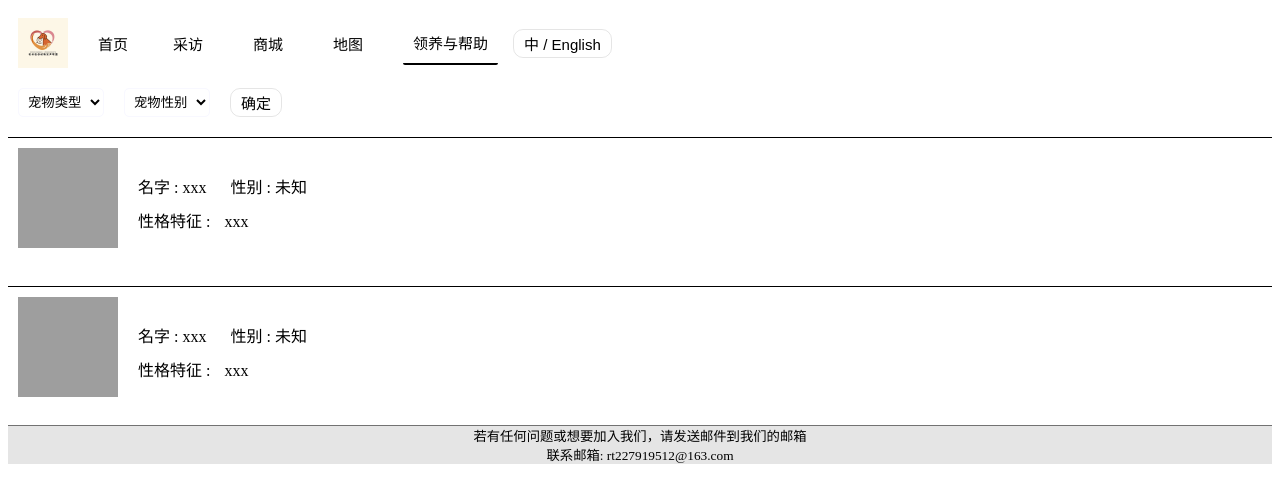
After one commit to iewnfod/Stray_Animals, a Django app: template web_project/templates/help.html in a window 1280 px wide. The commit adds this page. Shown: the top 503 px of the page. Run offline with Django 3.2, Linux system fonts and the light colour scheme; the template is opened without the code that fills it, so the values that code supplies are empty; grey boxes are pictures that could not be loaded.

Commit message:
Add files via upload

```diff
--- /dev/null
+++ b/web_project/templates/css/main.css
@@ -0,0 +1,18 @@
+.bt {
+    padding-left: 10px;
+    padding-right: 10px;
+    border-radius: 10px;
+    border: 1px solid rgba(0, 0, 0, 0.1);
+    font-size: 15px;
+    background-color: transparent;
+    padding-top: 3px;
+    padding-bottom: 3px;
+}
+.bt:hover {
+    background-color: rgba(0, 0, 0, 0.05);
+    transition: all .2s ease-in-out;
+}
+
+.last_info {
+    font-size: smaller;
+}
--- /dev/null
+++ b/web_project/templates/css/menubar.css
@@ -0,0 +1,53 @@
+button {
+    cursor: pointer;
+}
+.menubar {
+    margin: 10px;
+    display: flex;
+    flex-direction: row;
+    flex-grow: 1;
+    height: 50px;
+    align-items: center;
+    background-color: white;
+}
+.menubarItem {
+    background-color: transparent;
+    color: black;
+    padding: 10px;
+    font-size: 15px;
+    display: flex;
+    flex-direction: row;
+    align-items: center;
+    justify-items: center;
+    cursor: pointer;
+    border-radius: 2px;
+    border-top-left-radius: 5px;
+    border-top-right-radius: 5px;
+    margin-left: 10px;
+    margin-right: 10px;
+}
+.menubarItem:hover {
+    border-bottom: 2px solid black;
+    transition: all .2s ease-in-out;
+}
+.menubarIcon {
+    height: 50px;
+}
+.menubarDiv {
+    margin-left: 5px;
+    margin-right: 5px;
+}
+.changelan {
+    padding-left: 10px;
+    padding-right: 10px;
+    border-radius: 10px;
+    border: 1px solid rgba(0, 0, 0, 0.1);
+    font-size: 15px;
+    background-color: transparent;
+    padding-top: 3px;
+    padding-bottom: 3px;
+}
+.changelan:hover {
+    background-color: rgba(0, 0, 0, 0.05);
+    transition: all .2s ease-in-out;
+}
--- /dev/null
+++ b/web_project/templates/help.html
@@ -0,0 +1,139 @@
+<!DOCTYPE html>
+<html lang="cn">
+	<head>
+		<meta charset="UTF-8">
+		<title>Help</title>
+		<link href="css/menubar.css" rel="stylesheet" type="text/css">
+		<link href="css/main.css" rel="stylesheet" type="text/css">
+		<script src="js/support.js"></script>
+		<link rel="shortcut icon" href="Images/icon.jpeg">
+
+		<style>
+			.select_pet {
+				border: ghostwhite 1px solid;
+				margin: 10px;
+				padding: 5px;
+				background-color: transparent;
+				border-radius: 5px;
+			}
+			.select_pet:hover {
+				background-color: rgba(0, 0, 0, 0.1);
+				transition: all 0.2s ease-in-out;
+			}
+		</style>
+	</head>
+
+	<body>
+		<!--先是menubar-->
+
+		<div id="top" style="display: flex; flex-direction: row; justify-content: space-around; align-items: center">
+			<!--img-->
+			<img src="Images/icon.jpeg" style="height: 50px; width: 50px; margin-left: 10px">
+			<!--menubar-->
+			<div id="menu_bar" class="menubar">
+
+				<span id="mainpage" class="menubarItem" onmousedown="window.location.href = getCurrentUrl() + '/main'">首页</span>
+
+				<div id="interview_div" class="menubarDiv">
+					<span id="interview" class="menubarItem" onmousedown="window.location.href = getCurrentUrl() + '/interview'">采访</span>
+				</div>
+
+				<div id="shop_div" class="menubarDiv">
+					<span id="shop" class="menubarItem" onmousedown="window.location.href = getCurrentUrl() + '/shop'">商城</span>
+				</div>
+
+				<div id="map_div" class="menubarDiv">
+					<span id="map" class="menubarItem" onmousedown="window.location.href = getCurrentUrl() + '/map'">地图</span>
+				</div>
+
+				<div id="help_div" class="menubarDiv">
+					<span id="help" class="menubarItem" onmousedown="window.location.href = getCurrentUrl() + '/help'" style="margin-right: 10px; border-bottom: 2px solid black">领养与帮助</span>
+				</div>
+
+				<div id="change_lang_div">
+					<button id="change_lang" class="changelan" onmousedown="changelan()">
+						<span>中 / English</span>
+					</button>
+				</div>
+			</div>
+
+		</div>
+
+		<!--主界面-->
+		<div id="main_container">
+			<div id="toolbar" style="display: flex; flex-direction: row; align-items: center">
+
+				<select id="pet_type_selector" class="select_pet">
+					<option value="-1">宠物类型</option>
+					<option value="1">狗狗</option>
+					<option value="0">猫猫</option>
+				</select>
+
+				<select id="pet_sex_selector" class="select_pet">
+					<option value="-1">宠物性别</option>
+					<option value="0">雄性</option>
+					<option value="1">雌性</option>
+				</select>
+
+				<button id="select_bt" class="bt" style="margin-left: 10px">确定</button>
+			</div>
+
+			<div id="all_items">
+
+			</div>
+		</div>
+
+
+		<!--添加一个动物-->
+		<template id="a_help_item">
+			<style>
+				.hid {
+					background-color: transparent;
+					color: transparent;
+					border: transparent;
+				}
+			</style>
+			<div style="border-top: black 1px solid; margin-top: 10px; padding: 10px; display: flex; flex-direction: row; align-items: center">
+				<img src="Images/loading.png" style="width: 100px; height: 100px" id="pet_img">
+				<div id="all_info" style="margin: 10px">
+					<div style="padding: 10px">
+						<span>名字 : </span><span id="pet_name" style="font-family: Futura; margin-right: 20px"></span>
+						<span>性别 : </span><span id="pet_sex" style="font-family: Futura"></span>
+					</div>
+					<span style="padding: 10px">性格特征 : </span><span id="pet_char" style="font-family: Futura"></span>
+				</div>
+			</div>
+			<!-- -1 未知; 1 女; 0 男-->
+			<span id="sex" class="hid">-1</span>
+			<!-- -1 未知; 1 狗; 0 猫-->
+			<span id="pet_type" class="hid">-1</span>
+			<!--宠物id-->
+			<span id="pet_id" class="hid"></span>
+		</template>
+
+		<script>
+			function add_help_item(pet_name, pet_sex, pet_char, pet_img, pet_type, pet_id) {
+				let t = document.getElementById('a_help_item')
+				t.content.getElementById('pet_name').innerText = pet_name
+				var sexl = {'0': '男', '1': '女', '-1': '未知'}
+				t.content.getElementById('pet_sex').innerText = sexl[pet_sex]
+				t.content.getElementById('sex').innerText = pet_sex
+				t.content.getElementById('pet_type').innerText = pet_type
+				t.content.getElementById('pet_char').innerText = pet_char
+				t.content.getElementById('pet_img').setAttribute('src', pet_img)
+				t.content.getElementById('pet_id').innerText = pet_id
+				let clone = t.content.cloneNode(true)
+				document.getElementById('all_items').appendChild(clone)
+			}
+
+			add_help_item('xxx', '-1', 'xxx', 'xxx', '-1')
+			add_help_item('xxx', '-1', 'xxx', 'xxx', '-1')
+		</script>
+
+		<div style="background-color: rgba(0, 0, 0, 0.1); border-top: rgba(0, 0, 0, 0.5) 1px solid; width:100%; display: flex; flex-direction: column; align-items: center;">
+			<span class="last_info">若有任何问题或想要加入我们，请发送邮件到我们的邮箱</span>
+			<span class="last_info">联系邮箱: rt227919512@163.com</span>
+		</div>
+
+	</body>
+</html>
--- a/web_project/templates/js/support.js
+++ b/web_project/templates/js/support.js
@@ -30,6 +30,7 @@ function getCurrentUrl() {
     var url = window.location.href
     url = url.split('/')
     url = url[0] + '/' + url[1] + '/' + url[2] + '/' + url[3]
+    return url
 }
 
 function changelan() {
```
Also changed, not shown: web_project/templates/main.html (+8 -57 lines).
